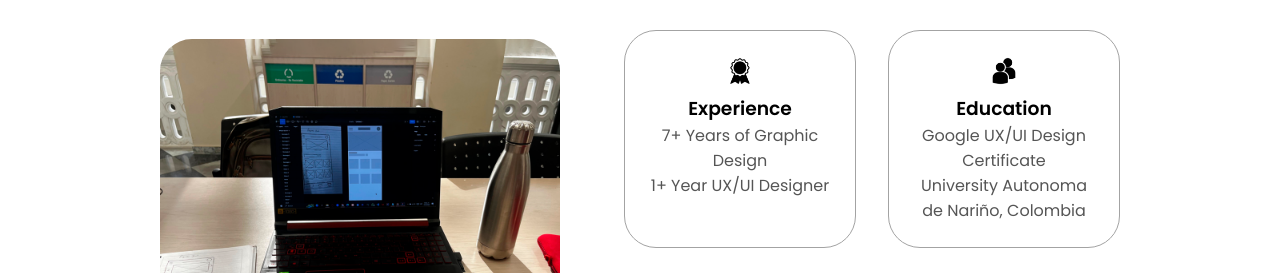
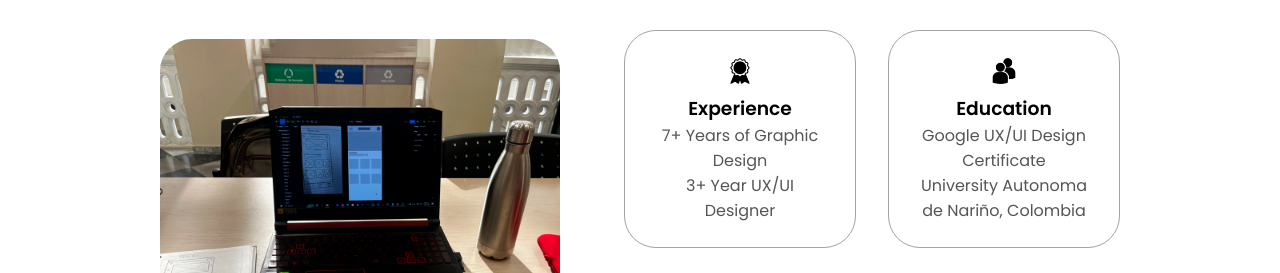
Before and after one commit to Jose-afk888/portfolioForMe, a plain HTML site: page index.html in a window 1280 px wide. Shown: the part 1080-1353 px from the top of the page. Drawn offline with Linux system fonts and the light colour scheme.

Commit message:
Cambio de experiencia

```diff
--- a/index.html
+++ b/index.html
@@ -91,7 +91,7 @@
                 class="icon"
               />
               <h3>Experience</h3>
-              <p>7+ Years of Graphic Design<br />1+ Year UX/UI Designer</p>
+              <p>7+ Years of Graphic Design<br />3+ Year UX/UI Designer</p>
             </div>
             <div class="details-container">
               <img
```
